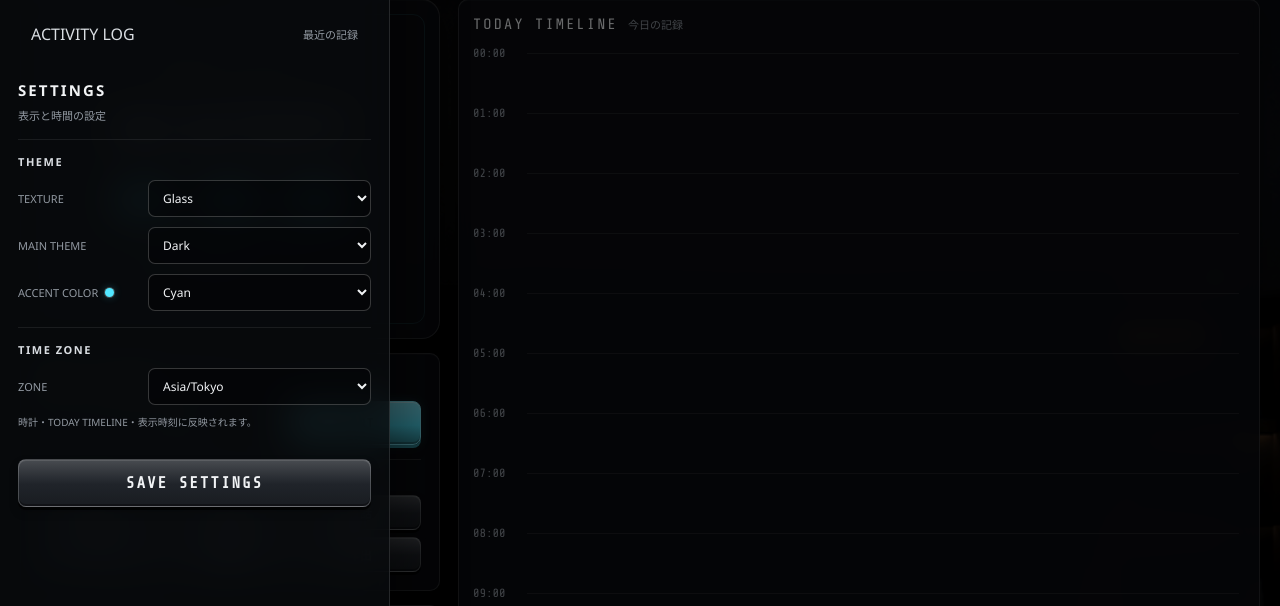
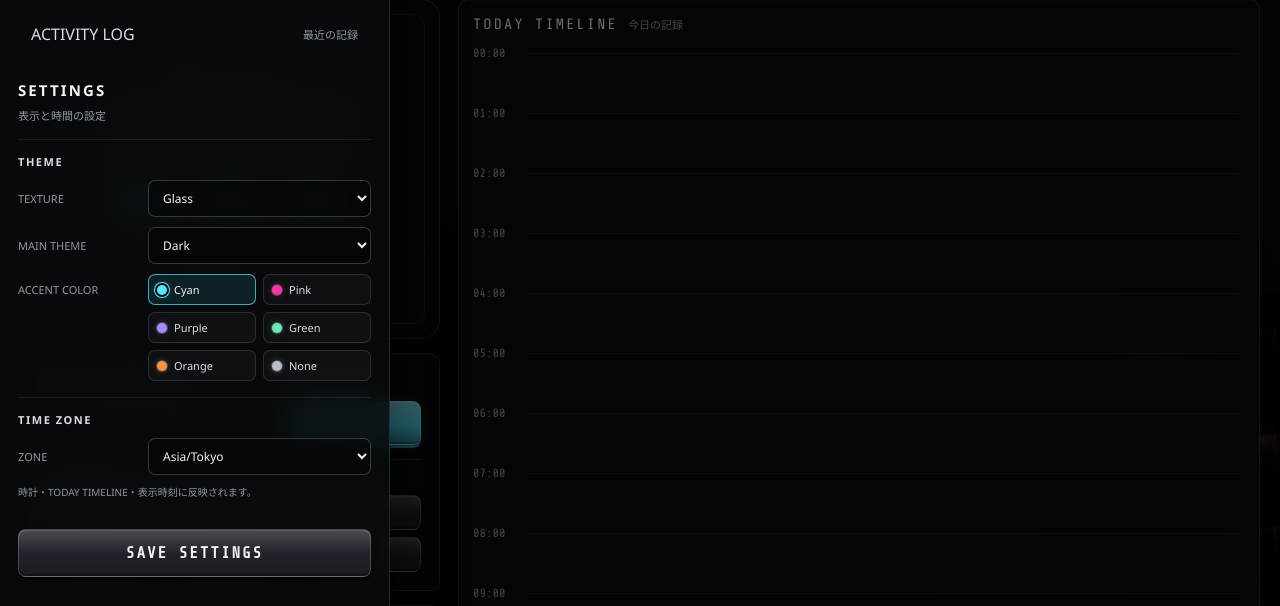
Before and after one commit to Ponzou2002/Daily-timeline, a Flask app: page / in a window 1280 px wide, after a click that opens the changed part. Shown: the part 71-677 px from the top of the page. Run offline with Flask 3, Linux system fonts and the light colour scheme; data comes from the database, SQL or seed files in the repository; data that the repository does not hold is empty.

Commit message:
Show color swatches beside accent choices

```diff
--- a/templates/index.html
+++ b/templates/index.html
@@ -145,14 +145,15 @@
                         </select>
                     </div>
 
-                    <div class="setting-field">
-                        <label for="setting-accent-color">
+                    <div class="setting-field setting-field-accent">
+                        <span class="setting-label">
                             ACCENT COLOR
-                        </label>
+                        </span>
 
-                        <select
-                            id="setting-accent-color"
-                            name="accent_color"
+                        <div
+                            class="accent-choice-list"
+                            role="radiogroup"
+                            aria-label="Accent color"
                         >
                             {% for value, label in [
                                 ("cyan", "Cyan"),
@@ -162,16 +163,30 @@
                                 ("orange", "Orange"),
                                 ("none", "None")
                             ] %}
-                                <option
-                                    value="{{ value }}"
-                                    {% if settings["accent_color"] == value %}
-                                        selected
-                                    {% endif %}
+                                <label
+                                    class="accent-choice"
+                                    data-accent-value="{{ value }}"
                                 >
-                                    {{ label }}
-                                </option>
+                                    <input
+                                        type="radio"
+                                        name="accent_color"
+                                        value="{{ value }}"
+                                        {% if settings["accent_color"] == value %}
+                                            checked
+                                        {% endif %}
+                                    >
+
+                                    <span
+                                        class="accent-choice-dot"
+                                        aria-hidden="true"
+                                    ></span>
+
+                                    <span class="accent-choice-name">
+                                        {{ label }}
+                                    </span>
+                                </label>
                             {% endfor %}
-                        </select>
+                        </div>
                     </div>
                 </div>
 
```
